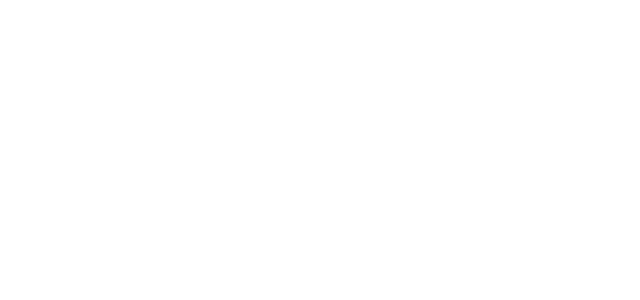
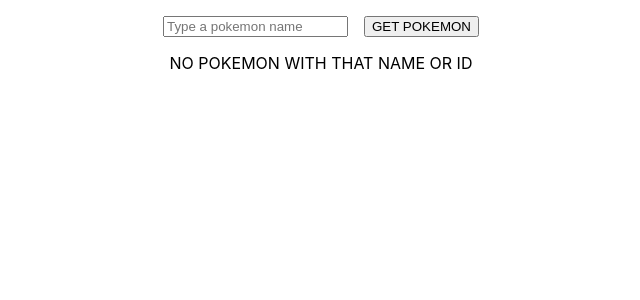
Before and after one commit to ferkanzai/react-pokemon, a React (Create React App) app: page / in a window 1280 px wide. Shown: the top 300 px of the page, without its empty margins (319-959 px from the left). Built offline with nearby package versions, Linux system fonts and the light colour scheme.

Commit message:
phase 1 finished

```diff
--- a/src/App.css
+++ b/src/App.css
@@ -1,38 +1,24 @@
 .App {
-  text-align: center;
-}
-
-.App-logo {
-  height: 40vmin;
-  pointer-events: none;
-}
-
-@media (prefers-reduced-motion: no-preference) {
-  .App-logo {
-    animation: App-logo-spin infinite 20s linear;
-  }
-}
-
-.App-header {
-  background-color: #282c34;
-  min-height: 100vh;
   display: flex;
   flex-direction: column;
   align-items: center;
   justify-content: center;
-  font-size: calc(10px + 2vmin);
-  color: white;
 }
 
-.App-link {
-  color: #61dafb;
+.input {
+  display: flex;
+  margin: 1rem;
 }
 
-@keyframes App-logo-spin {
-  from {
-    transform: rotate(0deg);
-  }
-  to {
-    transform: rotate(360deg);
-  }
+.button {
+  margin-left: 1rem;
 }
+
+.pokemon-text {
+  display: flex;
+  align-items: center;
+}
+
+.pokemon-text > * {
+  margin: 0.2rem;
+}
--- a/src/App.js
+++ b/src/App.js
@@ -1,9 +1,51 @@
+import { useState } from 'react';
 import './App.css';
+import PokemonCard from './PokemonCard'
+
+const BASE_URL = 'https://pokeapi.co/api/v2/pokemon'
 
 function App() {
+  const [inputText, setInputText] = useState('');
+  const [pokemon, setPokemon] = useState(null);
+
+  const getPokemon = async (id) => {
+    try {
+      const res = await fetch(`${BASE_URL}/${id}`)
+      const data = await res.json()
+      setPokemon(data)
+    } catch (err) {
+      setPokemon(null)
+      console.error(err)
+    }
+  };
+
+  const handleInputTextChange = (event) => {
+    setInputText(event.target.value);
+  };
+
+  const handleKeyPress = (event) => {
+    if (event.charCode === 13 && event.target.value) {
+      handleGetPokemon();
+    }
+  };
+
+  const handleGetPokemon = () => {
+    getPokemon(inputText)
+  };
+
   return (
     <div className="App">
-
+      <div className="input">
+        <input
+          type='text'
+          value={inputText}
+          placeholder='Type a pokemon name'
+          onChange={handleInputTextChange}
+          onKeyPress={handleKeyPress}
+        />
+        <button className="button" onClick={handleGetPokemon}>GET POKEMON</button>
+      </div>
+      <div className="pokemon">{ pokemon ? <PokemonCard pokemon={pokemon} /> : 'NO POKEMON WITH THAT NAME OR ID'}</div>
     </div>
   );
 }
--- /dev/null
+++ b/src/PokemonCard.jsx
@@ -0,0 +1,19 @@
+import { Fragment } from "react";
+
+const PokemonCard = (props) => {
+  const { pokemon } = props;
+
+  return (
+    <Fragment>
+      <div className="pokemon-text">
+        <p><b>{pokemon.name}</b></p>
+        <p>{pokemon.id}</p>
+      </div>
+      <div className="pokemon-img">
+        <img src={pokemon.sprites.front_default} alt={pokemon.name} />
+      </div>
+    </Fragment>
+  )
+}
+
+export default PokemonCard
```
